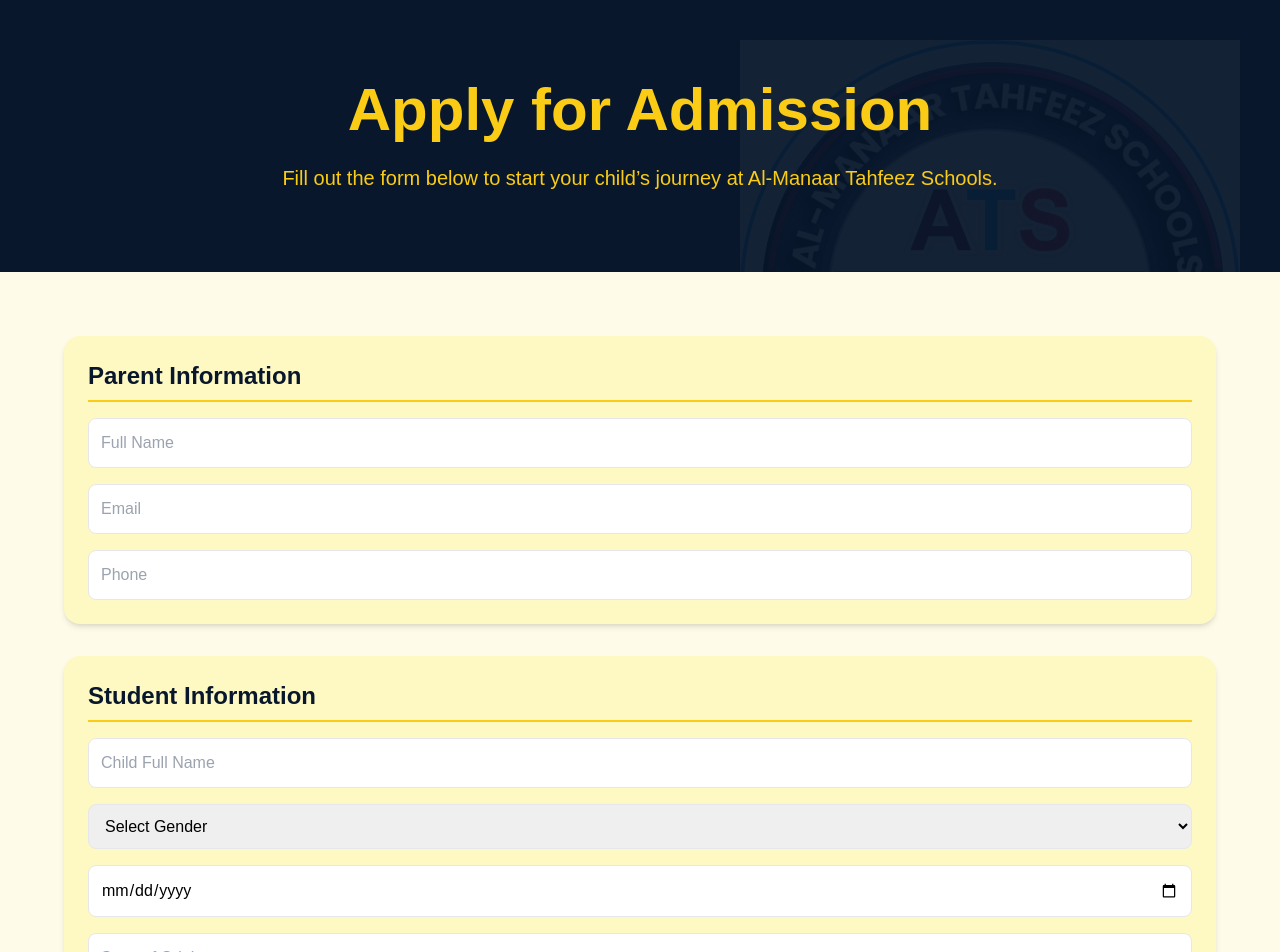
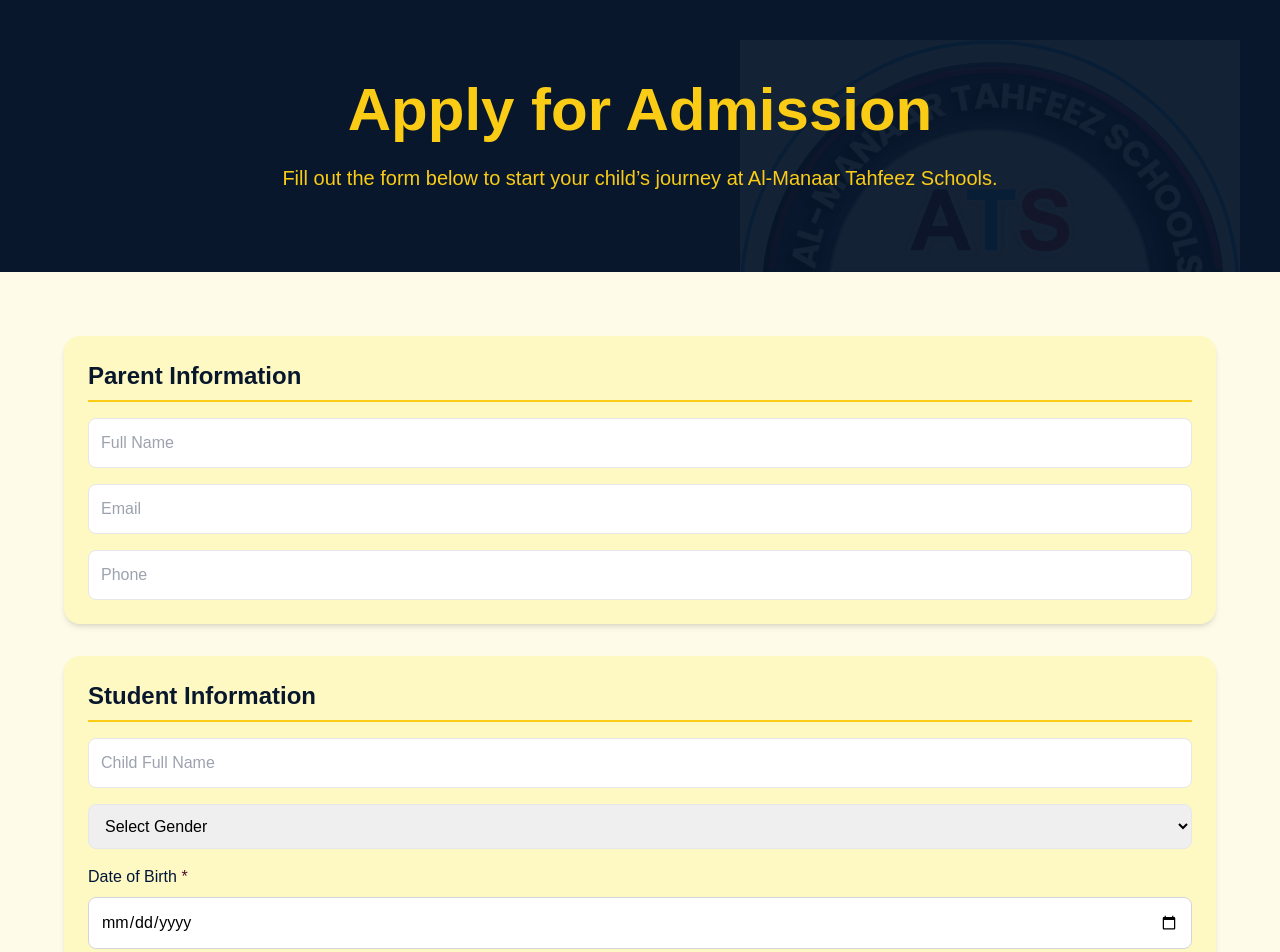
Before and after one commit to Motunmine21/al-manaar-islamic-school-portal, a React (Vite) app in the folder al-manaar-school-app/: page /admissions in a window 1280 px wide. Shown: the top 952 px of the page. Built offline with nearby package versions, Linux system fonts and the light colour scheme; no server answers.

Commit message:
Fix the bug in the Admissions.jsx file

```diff
--- a/al-manaar-school-app/src/pages/Admissions.jsx
+++ b/al-manaar-school-app/src/pages/Admissions.jsx
@@ -152,14 +152,24 @@
                 <option value="Female">Female</option>
               </select>
 
+              <div className="flex flex-col">
+                <label
+                  htmlFor="dateOfBirth"
+                  className="mb-2 text-navy-dark font-medium"
+                >
+                  Date of Birth <span className="text-deep-wine">*</span>
+                </label>
+
                 <input
+                  id="dateOfBirth"
                   type="date"
                   name="dateOfBirth"
                   value={formData.dateOfBirth}
                   onChange={handleChange}
                   required
-                className="w-full p-3 border rounded-lg"
+                  className="w-full p-3 border border-gray-300 rounded-lg focus:ring-2 focus:ring-gold focus:border-gold outline-none"
                 />
+            </div>
 
               <input
                 name="stateOfOrigin"
```
Lines whose indentation alone changed are shown as unchanged.
